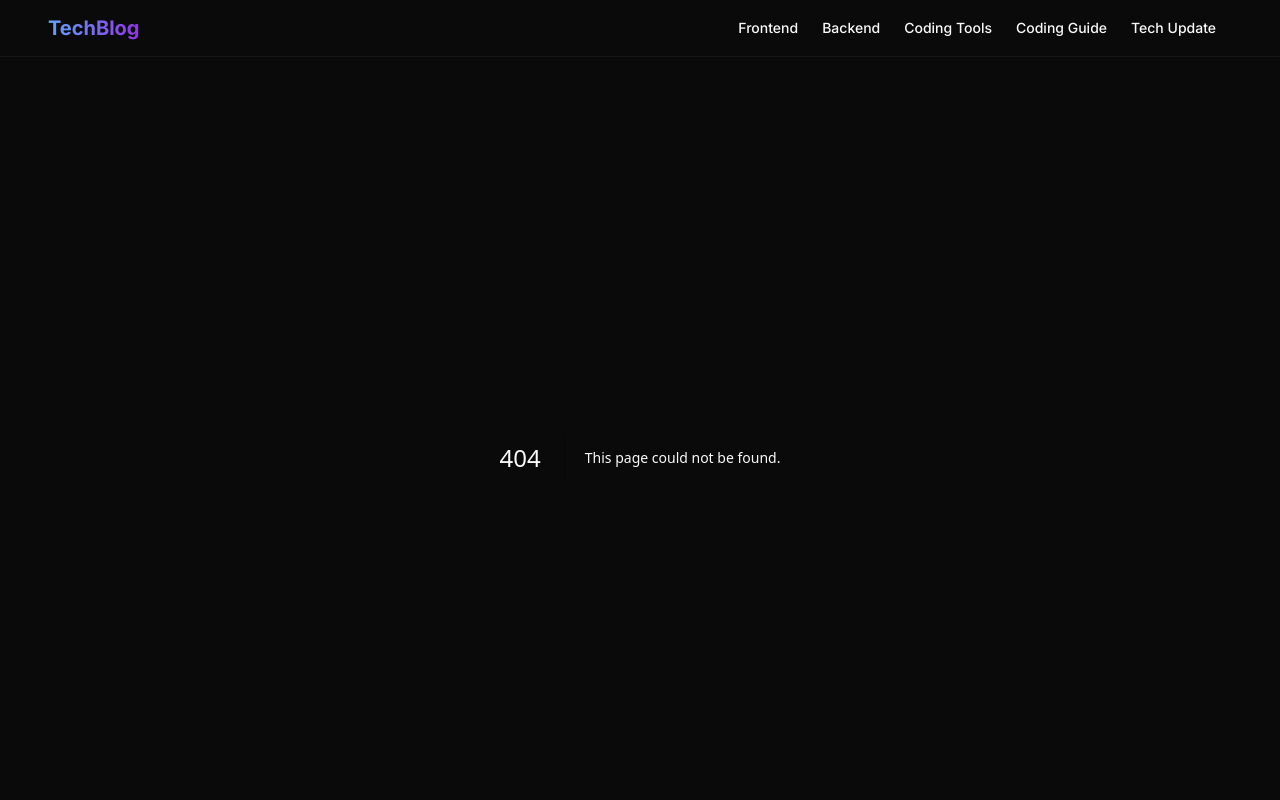
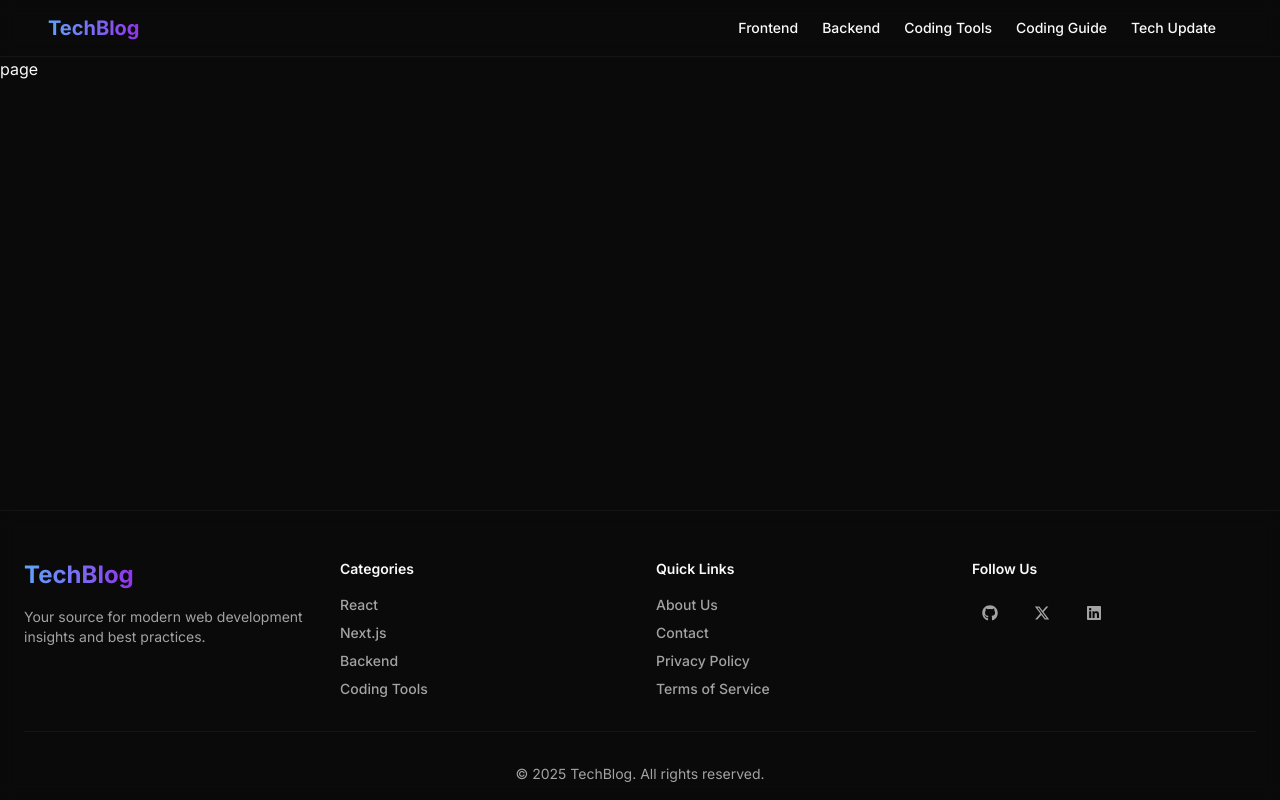
Before and after one commit to Gyannnnn/webdev247, a Next.js app: page /about in a window 1280 px wide. Before the commit this address had no page. Shown: the top 800 px of the page. Built offline with nearby package versions, Linux system fonts and the light colour scheme.

Commit message:
fixing dep issue

```diff
--- /dev/null
+++ b/src/app/about/page.tsx
@@ -0,0 +1,7 @@
+import React from 'react'
+
+export default function page() {
+  return (
+    <div>page</div>
+  )
+}
--- /dev/null
+++ b/src/app/contact/page.tsx
@@ -0,0 +1,7 @@
+import React from 'react'
+
+export default function page() {
+  return (
+    <div>page</div>
+  )
+}
--- /dev/null
+++ b/src/app/privacy/page.tsx
@@ -0,0 +1,7 @@
+import React from 'react'
+
+export default function page() {
+  return (
+    <div>page</div>
+  )
+}
--- /dev/null
+++ b/src/app/terms/page.tsx
@@ -0,0 +1,7 @@
+import React from 'react'
+
+export default function page() {
+  return (
+    <div>page</div>
+  )
+}
```
